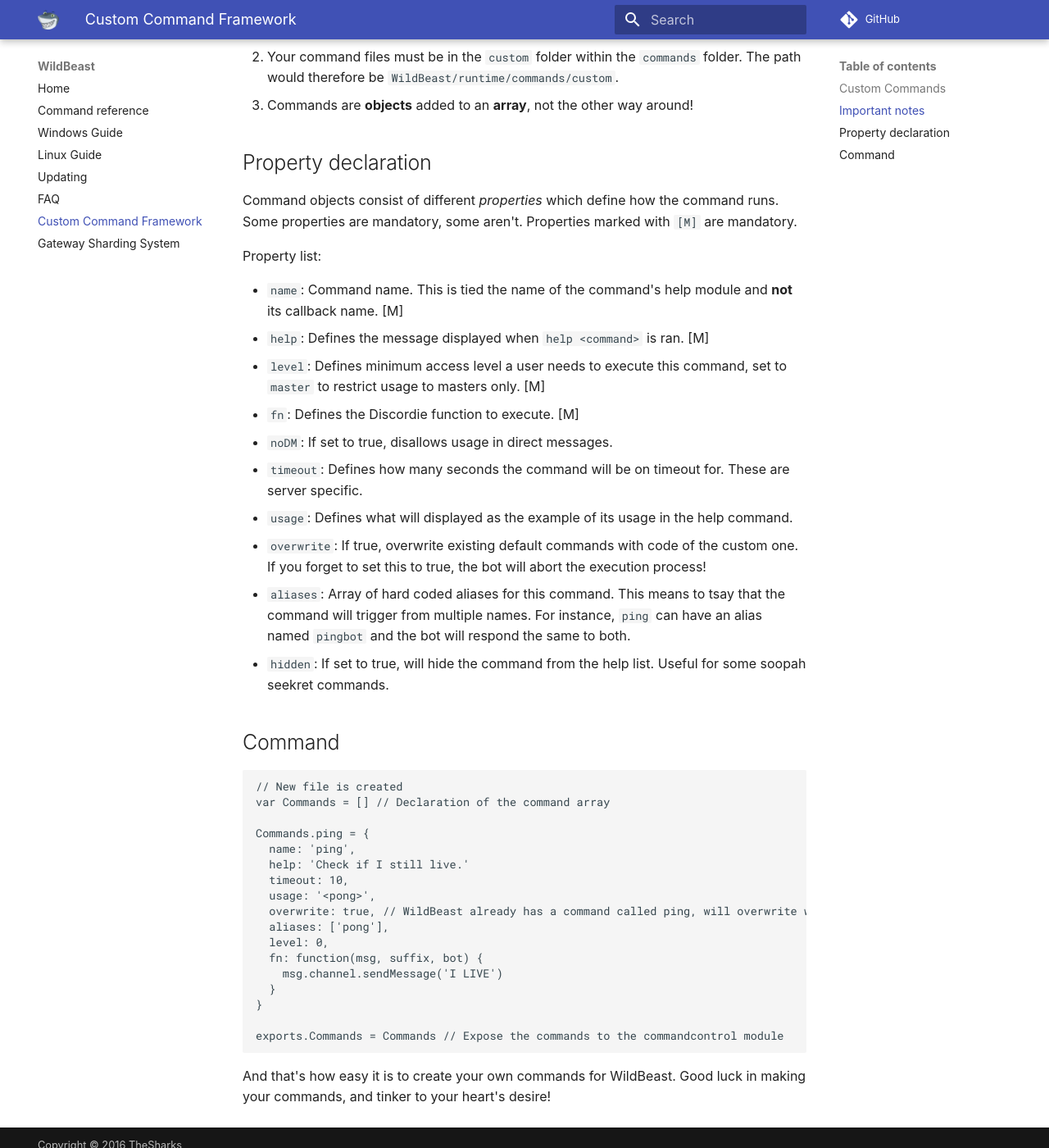
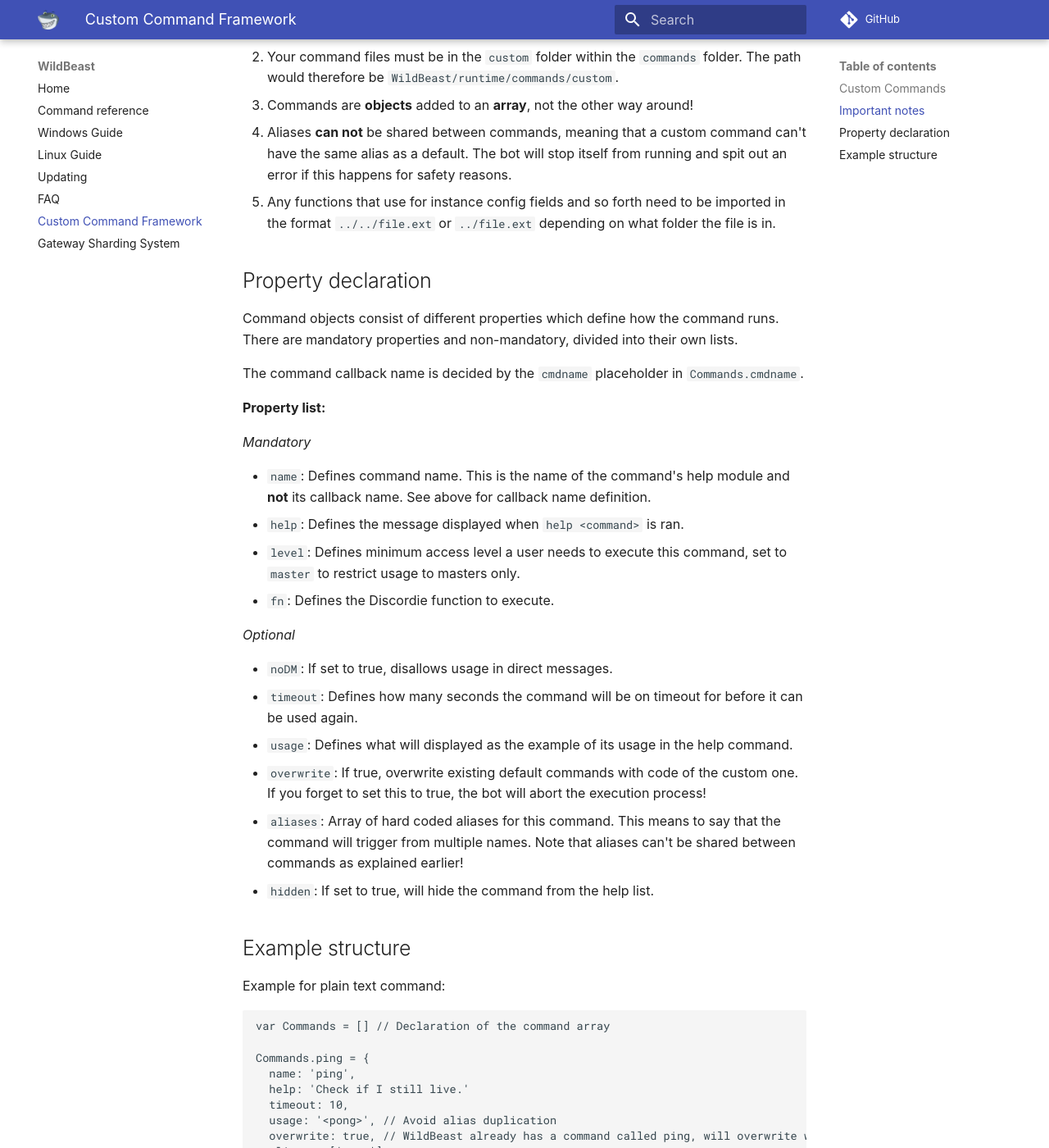
Before and after one commit to TheSharks/WildBeastDocs, an MkDocs documentation site: the page built from docs/custom_commands.md, in a window 1280 px wide and 1400 px high, scrolled down 585 px. Shown: the whole window at 82% size. Built offline with MkDocs 1.6.1 and Material for MkDocs 9.7.7, drawn with Linux system fonts in a browser that asks for light colours; some web fonts are replaced; comment, search, counter and statistics services are not loaded; old or Windows-style settings are respelled for this version of MkDocs; some of the changed text lies outside the part shown.

Commit message:
Styleguide compliance, custom commands update

````diff
--- a/docs/custom_commands.md
+++ b/docs/custom_commands.md
@@ -2,41 +2,49 @@
 
 **NOTE:** Do not come to us with questions on how to write custom commands, some basic JavaScript and programming knowledge is required. We won't give you assistance in writing your commands beyond what is listed on this page!
 
-## Custom Commands
+##Custom Commands
 Starting at version 3.0.0, WildBeast allows for the addition of user created .js files with commands, given that they are written in the **exact** same format as default files. This page provides you with the tools you need to create your own commands.
 
-## Important notes
+##Important notes
 1. Files need to declare commands to an array, and the array **needs** to be exported as `Commands`.
 2. Your command files must be in the `custom` folder within the `commands` folder. The path would therefore be `WildBeast/runtime/commands/custom`.
 3. Commands are **objects** added to an **array**, not the other way around!
+4. Aliases **can not** be shared between commands, meaning that a custom command can't have the same alias as a default. The bot will stop itself from running and spit out an error if this happens for safety reasons.
+5. Any functions that use for instance config fields and so forth need to be imported in the format `../../file.ext` or `../file.ext` depending on what folder the file is in.
 
-## Property declaration
-Command objects consist of different *properties* which define how the command runs.
-Some properties are mandatory, some aren't. Properties marked with `[M]` are mandatory.
+##Property declaration
+Command objects consist of different properties which define how the command runs. There are mandatory properties and non-mandatory, divided into their own lists.
 
-Property list:
+The command callback name is decided by the `cmdname` placeholder in `Commands.cmdname`.
 
-- `name`: Command name. This is tied the name of the command's help module and **not** its callback name. [M]
-- `help`: Defines the message displayed when `help <command>` is ran. [M]
-- `level`: Defines minimum access level a user needs to execute this command, set to `master` to restrict usage to masters only. [M]
-- `fn`: Defines the Discordie function to execute. [M]
+**Property list:**
+
+*Mandatory*
+
+- `name`: Defines command name. This is the name of the command's help module and **not** its callback name. See above for callback name definition.
+- `help`: Defines the message displayed when `help <command>` is ran.
+- `level`: Defines minimum access level a user needs to execute this command, set to `master` to restrict usage to masters only.
+- `fn`: Defines the Discordie function to execute.
+
+*Optional*
+
 - `noDM`: If set to true, disallows usage in direct messages.
-- `timeout`: Defines how many seconds the command will be on timeout for. These are server specific.
+- `timeout`: Defines how many seconds the command will be on timeout for before it can be used again.
 - `usage`: Defines what will displayed as the example of its usage in the help command.
 - `overwrite`: If true, overwrite existing default commands with code of the custom one. If you forget to set this to true, the bot will abort the execution process!
-- `aliases`: Array of hard coded aliases for this command. This means to tsay that the command will trigger from multiple names. For instance, `ping` can have an alias named `pingbot` and the bot will respond the same to both.
-- `hidden`: If set to true, will hide the command from the help list. Useful for some soopah seekret commands.
+- `aliases`: Array of hard coded aliases for this command. This means to say that the command will trigger from multiple names. Note that aliases can't be shared between commands as explained earlier!
+- `hidden`: If set to true, will hide the command from the help list.
 
-## Command
+##Example structure
+Example for plain text command:
 ```js
-// New file is created
 var Commands = [] // Declaration of the command array
 
 Commands.ping = {
   name: 'ping',
   help: 'Check if I still live.'
   timeout: 10,
-  usage: '<pong>',
+  usage: '<pong>', // Avoid alias duplication
   overwrite: true, // WildBeast already has a command called ping, will overwrite with this
   aliases: ['pong'],
   level: 0,
@@ -47,5 +55,29 @@
 
 exports.Commands = Commands // Expose the commands to the commandcontrol module
 ```
+Example for command with import:
+```js
+var Commands = [] // Declaration of the command array
+var config = require('../../config.json') // Import config
+
+Commands.isbot = {
+  name: 'isbot',
+  help: 'Retrieve if bot is running with token.'
+  timeout: 30,
+  // No overwrites or so forth, so not included
+  aliases: ['bot'],
+  level: master,
+  fn: function(msg, suffix, bot) {
+  	if (config.isbot === true) {
+    	msg.channel.sendMessage('I am currently running on a bot account.')
+	}
+	else {
+		msg.channel.sendMessage('I am currently not running on a bot account.')
+	}
+  }
+}
+
+exports.Commands = Commands // Expose the commands to the commandcontrol module
+```
 
 And that's how easy it is to create your own commands for WildBeast. Good luck in making your commands, and tinker to your heart's desire!
````
Also changed, not shown: docs/index.md (+1 -1 lines).
